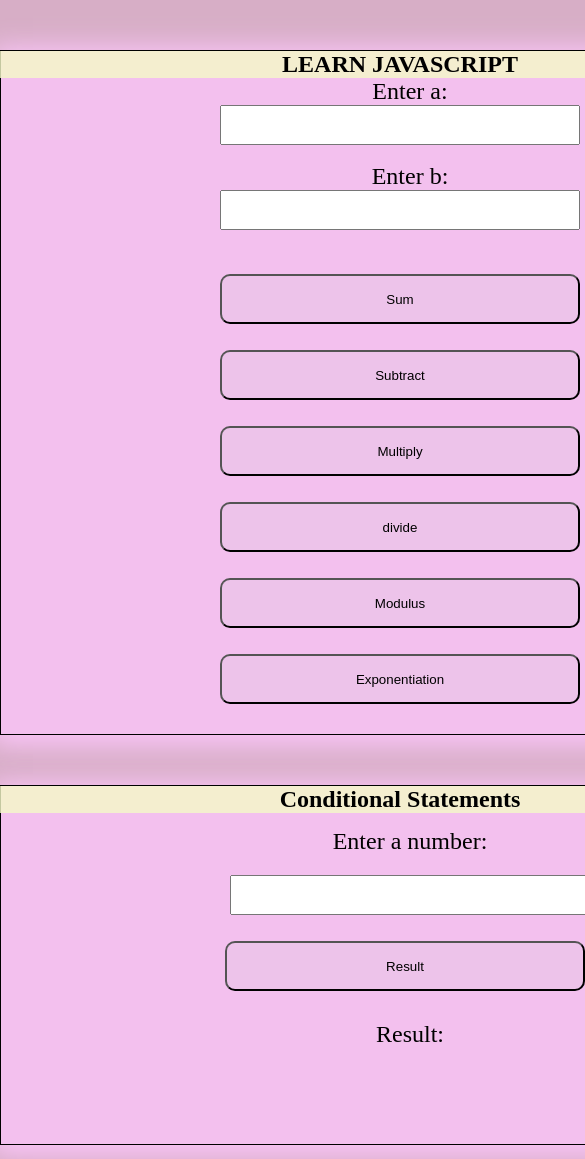
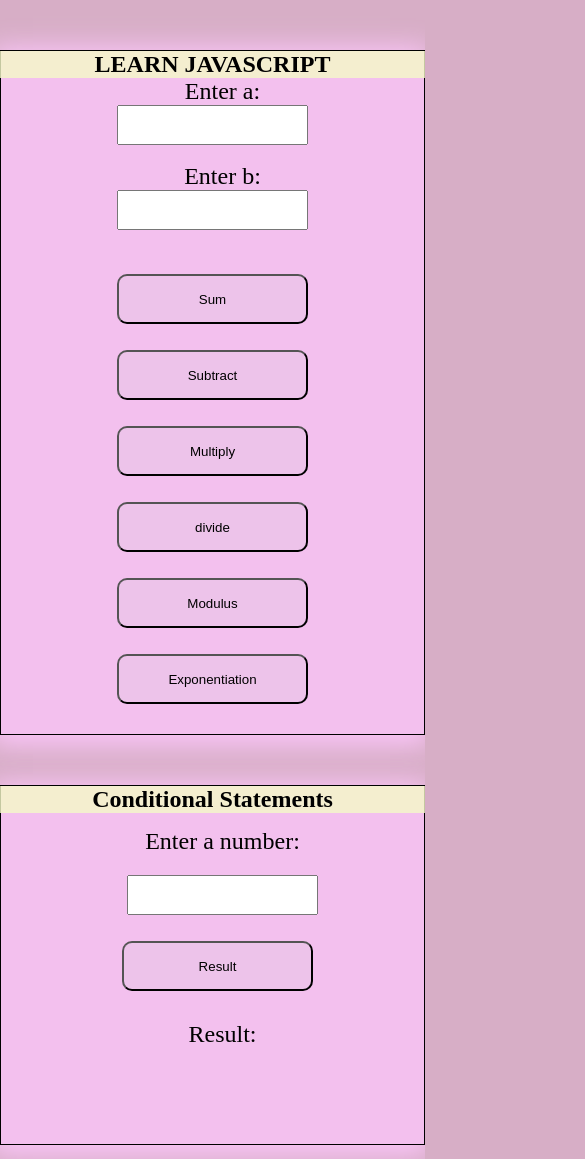
Before and after one commit to Sarabb1/day2, a plain HTML site: page index.html in a window 390 px wide. Shown: the top 1159 px of the page, 585 px wide, since content can reach past the window. Drawn offline with Linux system fonts and the light colour scheme.

Commit message:
initailaise

```diff
--- a/style.css
+++ b/style.css
@@ -96,14 +96,16 @@ input{
 }
 @media  screen and (max-width:768px){
 
+
     .contentBox{
         display: flex;
         flex-direction: column;
         height: auto;
         align-items: center;
+        width: 425px;
     }
     .contentBox h2{
-        width: 800px;
+        width: 425px;
     }
     button{
         margin-left: 0;
@@ -116,13 +118,14 @@ input{
         display: flex;
         flex-direction: column;
         align-items: center;
+        width: 425px;
     }
     .container button{
         margin-left: 10px;
         width: 45%;
     }
     .container h2{
-        width: 800px;
+        width: 425px;
     }
     .container input{
         width: 45%;
@@ -133,6 +136,7 @@ input{
         display: flex;
         flex-direction: column;
         align-items: center;
+        width: 425px;
     }
     .containerBox input{
         width: 45%;
@@ -140,7 +144,7 @@ input{
         margin-top: 15px;
     }
     .containerBox h2{
-        width: 800px;
+        width: 425pxpx;
     }
     .containerBox label{
         margin-top: 20px;
```
